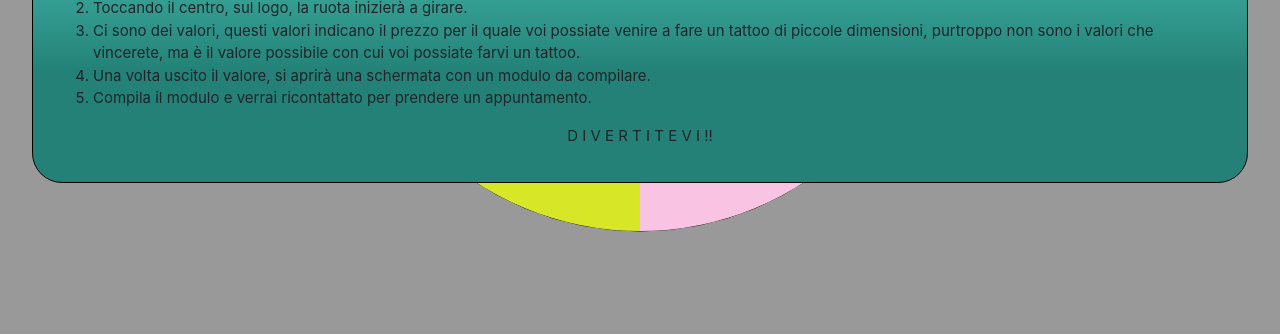
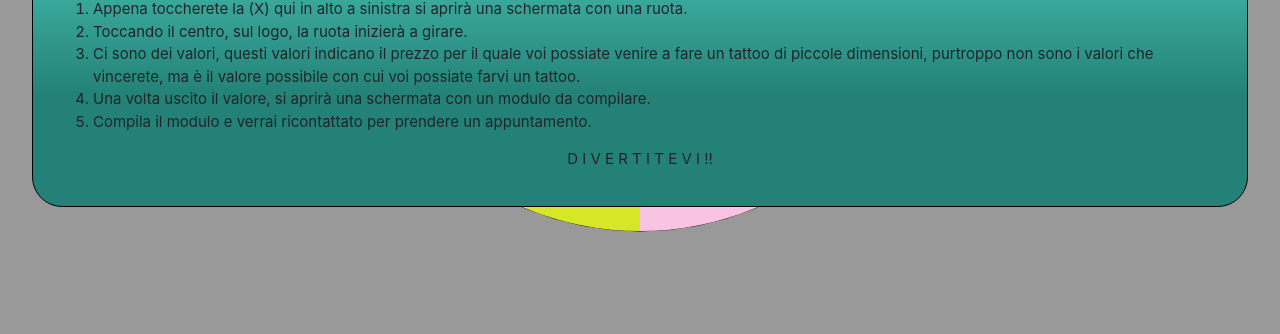
Before and after one commit to andreaabronzinitattoist/it.github.io, a website built with Parcel: page index.html in a window 1280 px wide. Shown: the part 466-800 px from the top of the page. Built offline with nearby package versions, Linux system fonts and the light colour scheme.

Commit message:
Add files via upload

```diff
--- a/css/main.css
+++ b/css/main.css
@@ -12,7 +12,7 @@ body {
   justify-content: center;
   position: absolute;
   background: transparent;
-  top: 13%;
+  z-index: 3;
 }
 
 .container-button {
```
